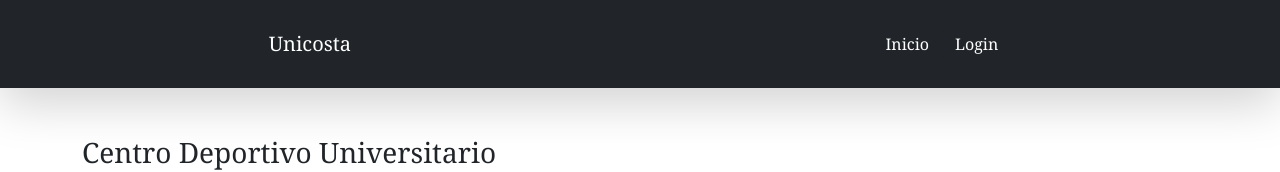
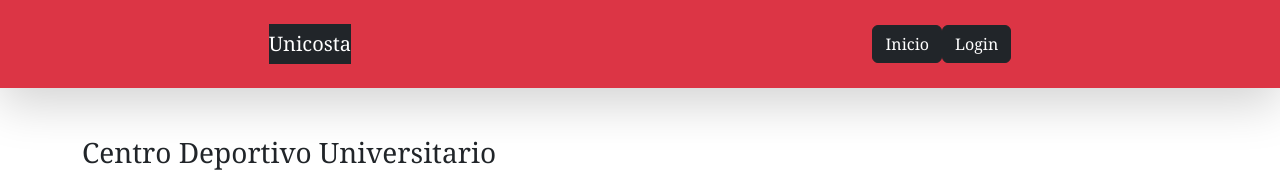
Before and after one commit to MYNISYE/centro_deportivo, a React (Vite) app: page / in a window 1280 px wide. Shown: the top 172 px of the page. Built offline with nearby package versions, Linux system fonts and the light colour scheme; no server answers.

Commit message:
Update Navbar.jsx

```diff
--- a/src/components/Navbar.jsx
+++ b/src/components/Navbar.jsx
@@ -7,7 +7,7 @@ const Navbar = (props) => {
   const navigate = useNavigate()
   const cerrarsesion = () => { auth.signOut().then(() => { navigate('/login') }) }
   return (
-    <div className='navbar navbar-expand-lg navbar-light bg-dark py-4 fixed shadow-lg p-3 mb-5'>
+    <div className='navbar navbar-expand-lg navbar-light bg-danger py-4 fixed shadow-lg p-3 mb-5'>
       {props.firebaseUser !== null ? (<Link className='navbar-brand bg-dark text-bg-primary ' to="/">Unicosta - {props.firebaseUser.email} </Link>) : <Link className='navbar-brand bg-dark text-bg-primary' to="/">Unicosta </Link>}
       <div className='d-flex'>
         <Link className='btn btn-dark' to="/">Inicio</Link>
```
